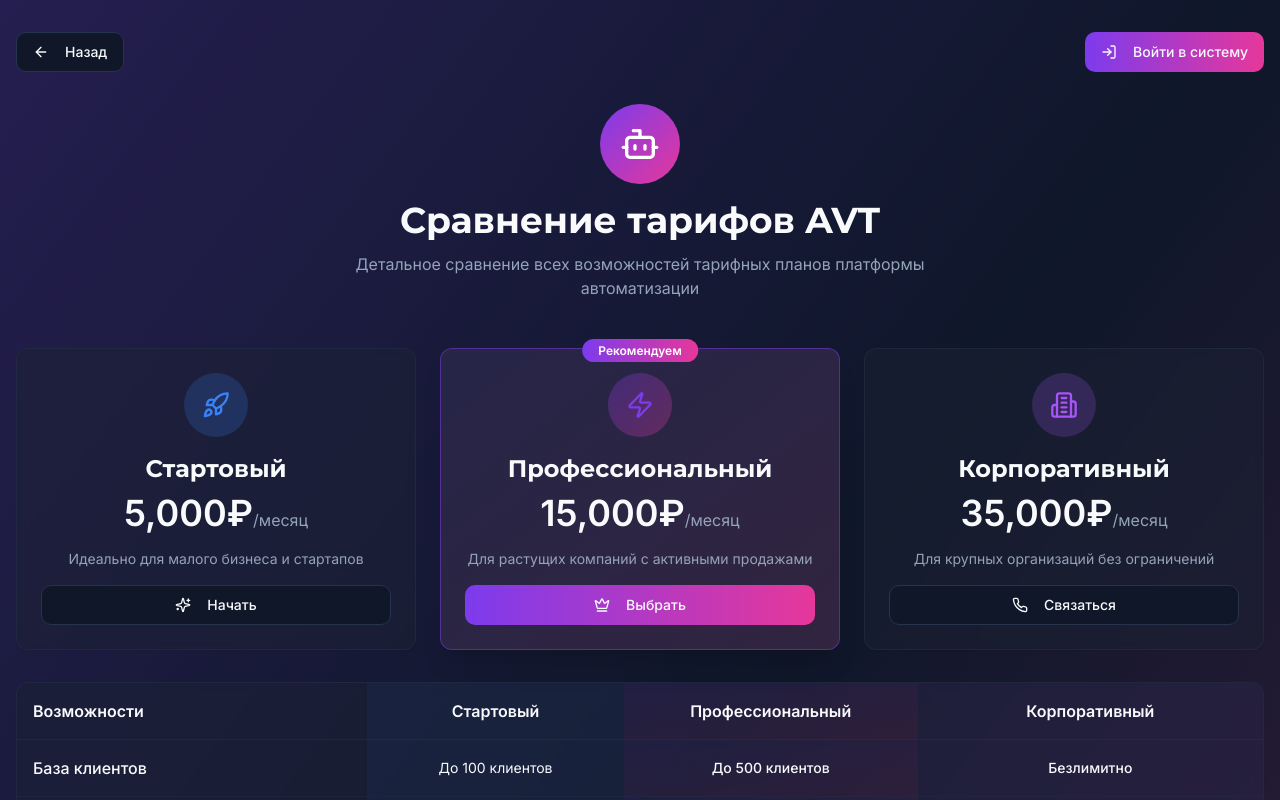
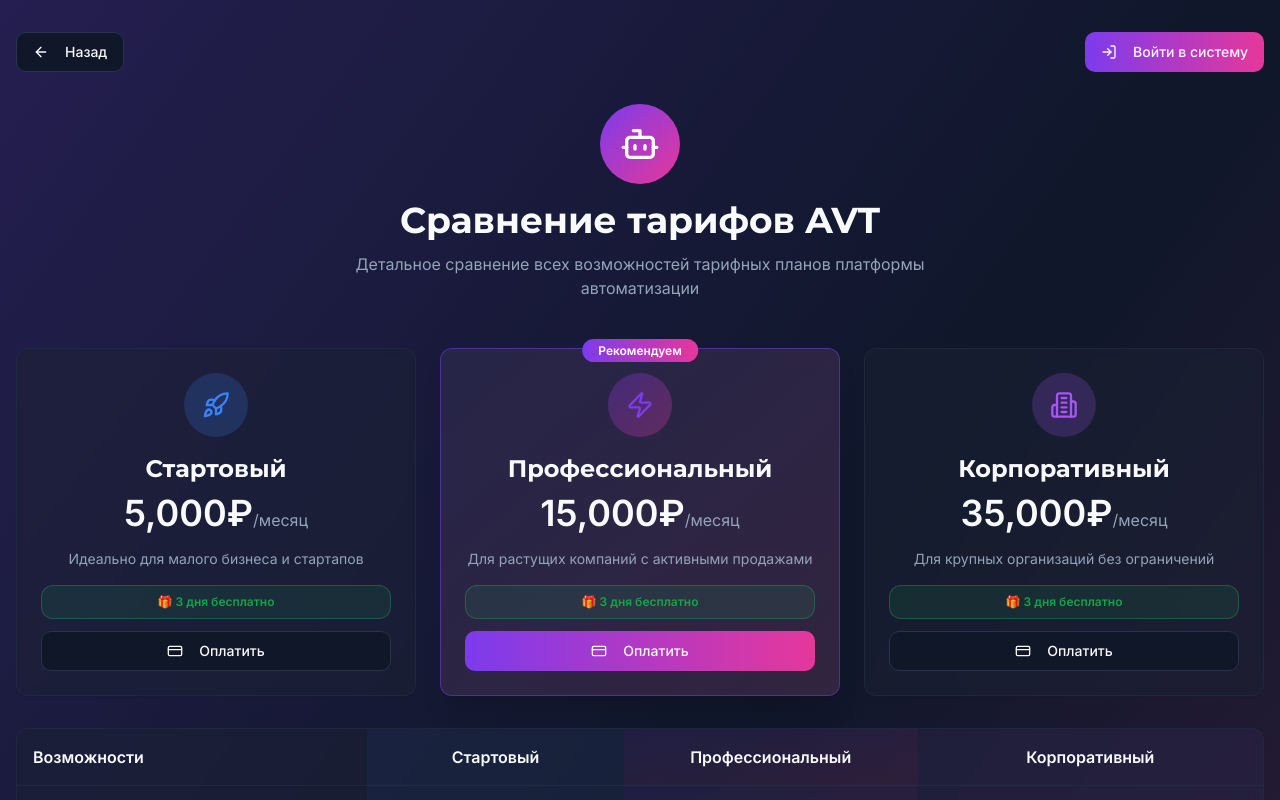
Before and after one commit to pr-poehali-dev/customer-engagement-ai, a React (Vite) app: page /pricing in a window 1280 px wide. Shown: the top 800 px of the page. Built offline with nearby package versions, Linux system fonts and the light colour scheme.

Commit message:
feat: Добавить кнопку оплаты и бесплатный период

```diff
--- a/src/pages/Pricing.tsx
+++ b/src/pages/Pricing.tsx
@@ -119,9 +119,12 @@ const Pricing = () => {
               <p className="text-sm text-muted-foreground mb-4">
                 Идеально для малого бизнеса и стартапов
               </p>
-              <Button className="w-full" variant="outline">
-                <Icon name="Sparkles" size={16} className="mr-2" />
-                Начать
+              <div className="mb-3 p-2 bg-green-500/10 border border-green-500/30 rounded-lg">
+                <p className="text-xs font-semibold text-green-600">🎁 3 дня бесплатно</p>
+              </div>
+              <Button className="w-full" variant="outline" onClick={() => navigate('/dashboard')}>
+                <Icon name="CreditCard" size={16} className="mr-2" />
+                Оплатить
               </Button>
             </div>
           </Card>
@@ -144,9 +147,12 @@ const Pricing = () => {
               <p className="text-sm text-muted-foreground mb-4">
                 Для растущих компаний с активными продажами
               </p>
-              <Button className="w-full bg-gradient-to-r from-primary to-secondary">
-                <Icon name="Crown" size={16} className="mr-2" />
-                Выбрать
+              <div className="mb-3 p-2 bg-green-500/10 border border-green-500/30 rounded-lg">
+                <p className="text-xs font-semibold text-green-600">🎁 3 дня бесплатно</p>
+              </div>
+              <Button className="w-full bg-gradient-to-r from-primary to-secondary" onClick={() => navigate('/dashboard')}>
+                <Icon name="CreditCard" size={16} className="mr-2" />
+                Оплатить
               </Button>
             </div>
           </Card>
@@ -164,9 +170,12 @@ const Pricing = () => {
               <p className="text-sm text-muted-foreground mb-4">
                 Для крупных организаций без ограничений
               </p>
-              <Button className="w-full" variant="outline">
-                <Icon name="Phone" size={16} className="mr-2" />
-                Связаться
+              <div className="mb-3 p-2 bg-green-500/10 border border-green-500/30 rounded-lg">
+                <p className="text-xs font-semibold text-green-600">🎁 3 дня бесплатно</p>
+              </div>
+              <Button className="w-full" variant="outline" onClick={() => navigate('/dashboard')}>
+                <Icon name="CreditCard" size={16} className="mr-2" />
+                Оплатить
               </Button>
             </div>
           </Card>
```
